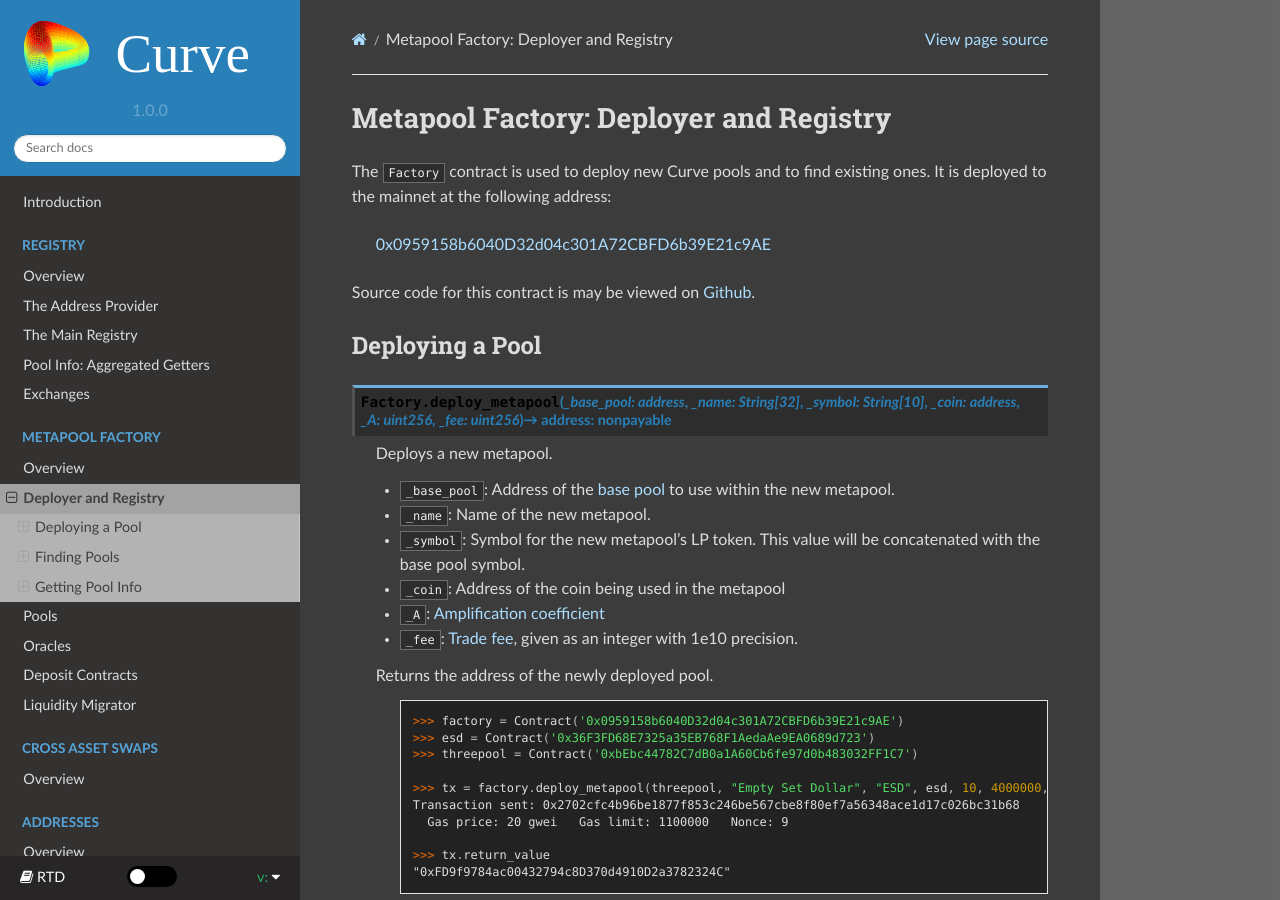
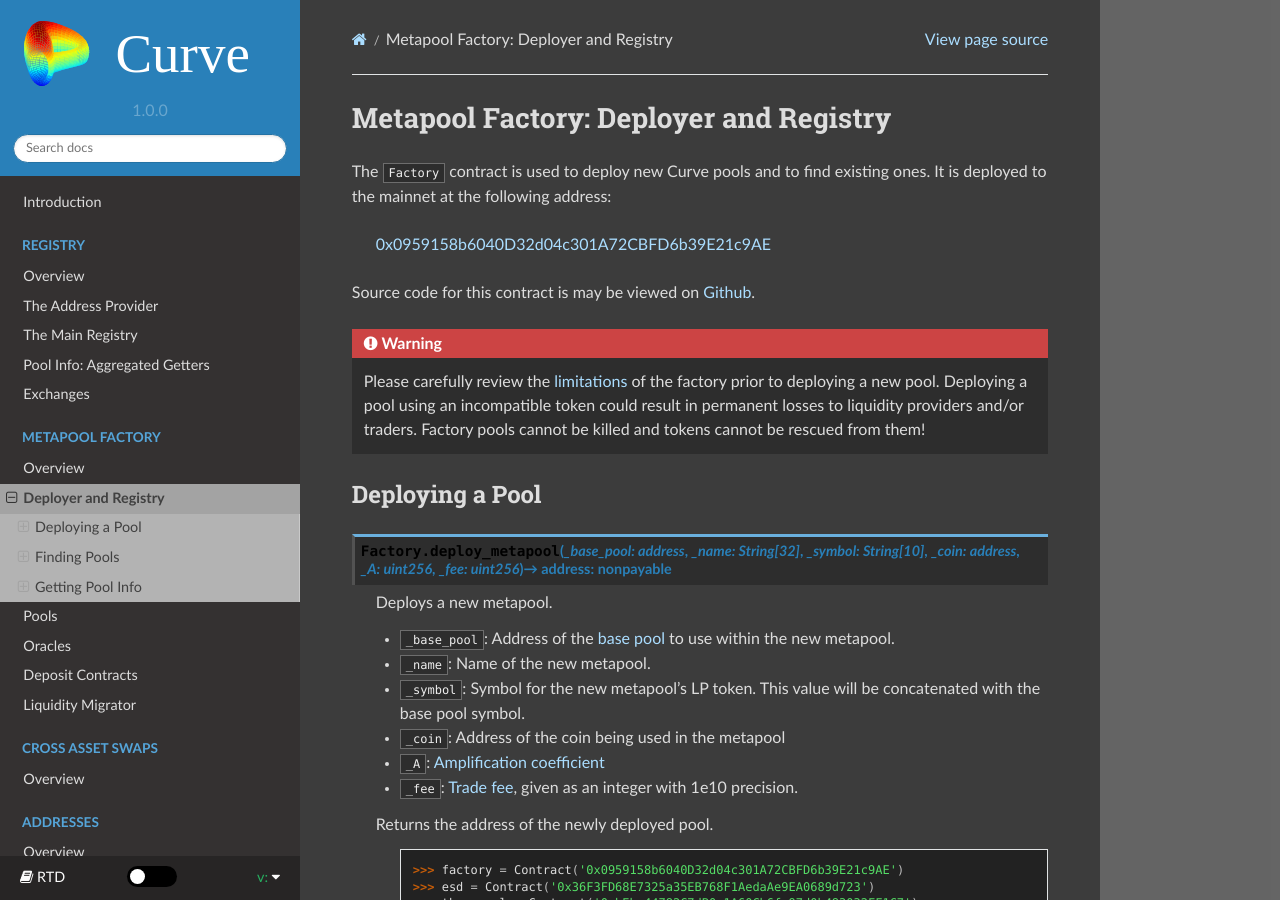
Before and after one commit to softlinkprotocol/curve-docs, a Sphinx documentation site: the page built from docs/factory-deployer.rst, in a window 1280 px wide and 900 px high. Built offline with Sphinx 7.4.7 and the Read the Docs theme 2.0.0, drawn with Linux system fonts in a browser that asks for light colours.

Commit message:
docs: add warning about incorrect token usage

```diff
--- a/docs/factory-deployer.rst
+++ b/docs/factory-deployer.rst
@@ -11,6 +11,10 @@ The ``Factory`` contract is used to deploy new Curve pools and to find existing
 Source code for this contract is may be viewed on `Github <https://github.com/curvefi/curve-factory/blob/master/contracts/Factory.vy>`_.
 
 .. _factory-deployer-deployment:
+
+.. warning::
+
+    Please carefully review the :ref:`limitations <factory-deployer-limitations>` of the factory prior to deploying a new pool. Deploying a pool using an incompatible token could result in permanent losses to liquidity providers and/or traders. Factory pools cannot be killed and tokens cannot be rescued from them!
 
 Deploying a Pool
 ================
@@ -44,6 +48,8 @@ Deploying a Pool
     .. note::
 
         After deploying a pool, you must also :ref:`add initial liquidity <factory-pools-add-liquidity>` before the pool can be used.
+
+.. _factory-deployer-limitations:
 
 Limitations
 -----------
```
